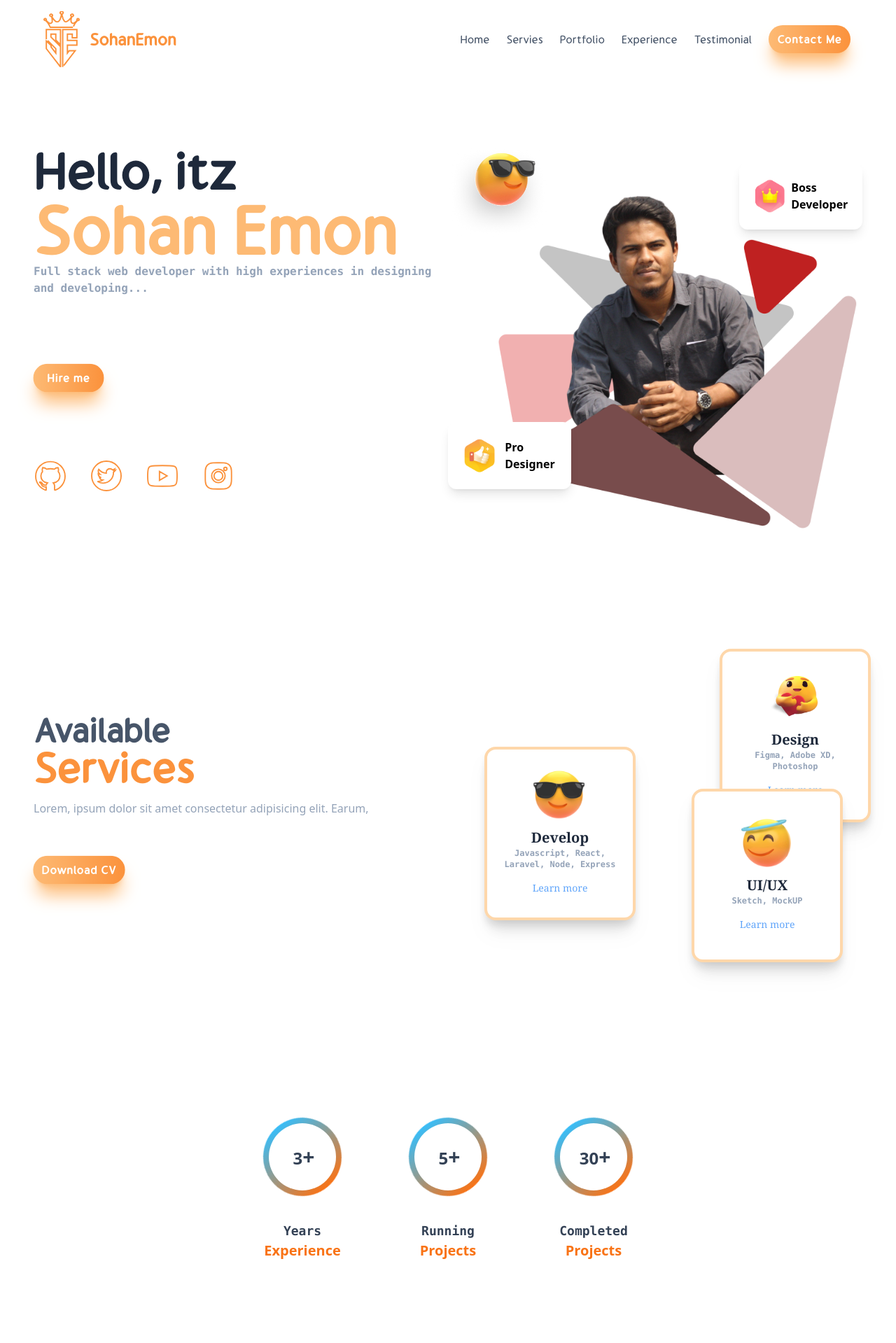
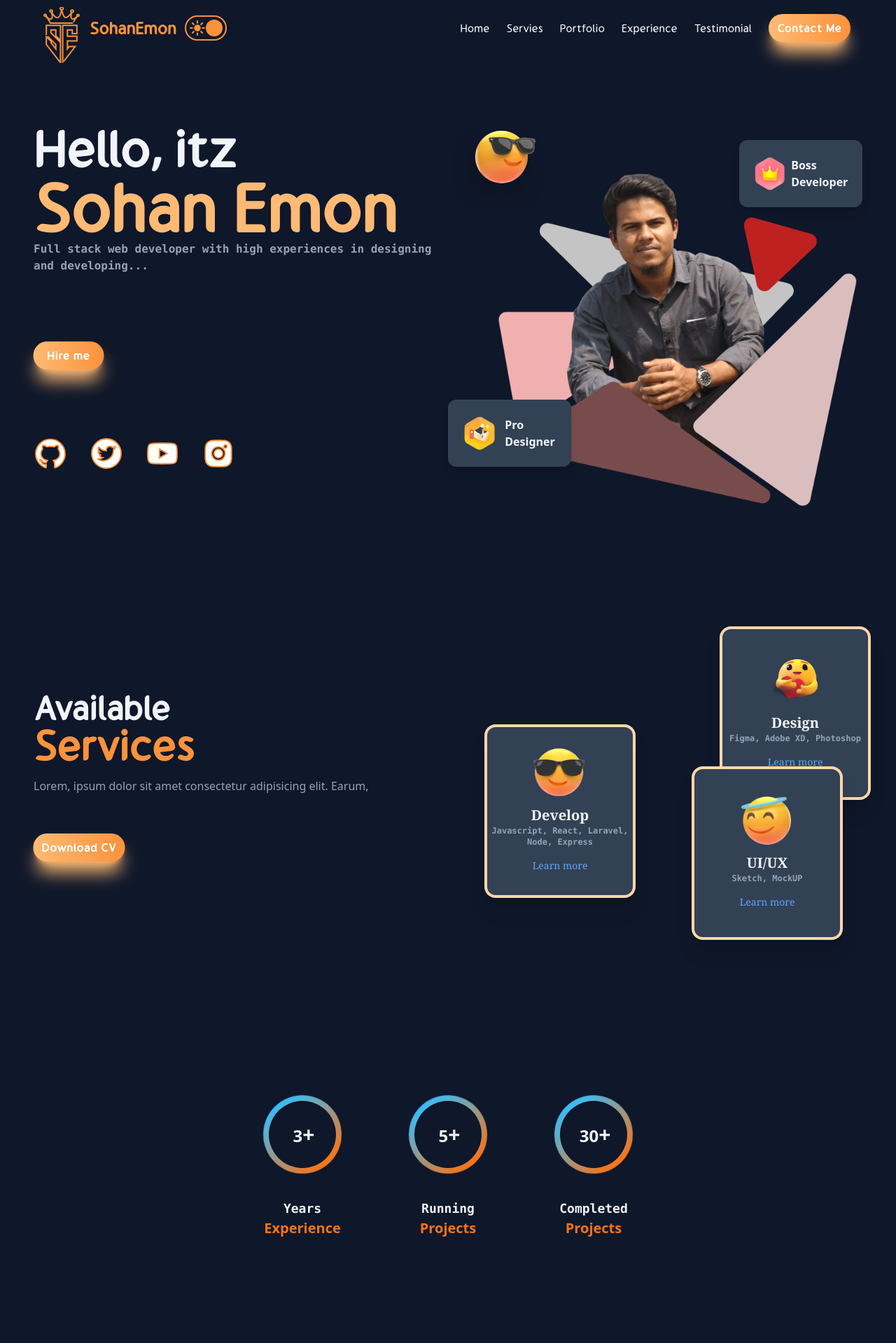
Before and after one commit to sohanemon/sohanemon.github.io, a React (Create React App) app in the folder sohanemon/: page / in a window 1280 px wide. Shown: the top 1919 px of the page at 70% size. Built offline with nearby package versions, Linux system fonts and the light colour scheme.

Commit message:
orange + night mode

```diff
--- a/sohanemon/src/App.js
+++ b/sohanemon/src/App.js
@@ -1,15 +1,21 @@
 import Navbar from "./components/nav/Navbar";
 import Home from "./components/home/Home";
-import React from "react";
+import React, { createContext, useState } from "react";
 import { motion } from "framer-motion";
 const variants = {
   initial: "",
   inView: "",
   animate: "",
 };
+const ThemeContext = createContext();
+
 function App() {
+  let [darkMode, setDarkMode] = useState(true);
   return (
+    <ThemeContext.Provider value={{ setDarkMode, darkMode }}>
+      <div className={darkMode && "dark"}>
         <motion.div
+          className=" dark:bg-slate-900"
           variants={variants}
           initial="initial"
           whileInView="whileInView"
@@ -18,7 +24,9 @@
           <Navbar />
           <Home />
         </motion.div>
+      </div>{" "}
+    </ThemeContext.Provider>
   );
 }
-
+export { ThemeContext };
 export default App;
--- a/sohanemon/src/components/home/Connect.jsx
+++ b/sohanemon/src/components/home/Connect.jsx
@@ -3,7 +3,7 @@
 import { motion } from "framer-motion";
 import { seSvg } from "../nav/Navbar";
 const inputStyle =
-  "ring ring-orange-400 rounded-md p-3 focus:outline-orange-600  ";
+  "ring ring-orange-400 rounded-md p-3 focus:outline-orange-600 bg-slate-300 dark:bg-slate-800 ";
 const Connect = () => {
   const form = useRef();
 
@@ -30,7 +30,7 @@
     <div className=" container justify-evenly flex flex-col md:flex-row h-[60vh] mx-auto m-12  mb-40 sm:mb-0 ">
       <div className=" flex flex-col justify-center items-center gap-10 pb-4 mx-auto">
         <div className="text-center">
-          <p className="text1">Get in touch </p>
+          <p className="text1 dark:text-slate-100">Get in touch </p>
           <p className="text2 text-3xl ">by Connecting with</p>
         </div>
         {seSvg(200)}
--- a/sohanemon/src/components/home/Experiences.jsx
+++ b/sohanemon/src/components/home/Experiences.jsx
@@ -2,7 +2,7 @@
 import { motion } from "framer-motion";
 const Experiences = () => {
   return (
-    <div className="flex justify-evenly md:justify-center items-center 4 md:gap-24">
+    <div className="flex justify-evenly  md:justify-center items-center 4 md:gap-24">
       {circle(3, "Years", "Experience")}
       {circle(5, "Running", "Projects")}
       {circle(30, "Completed", "Projects")}
@@ -17,26 +17,26 @@
       className="flex flex-col items-center  text-lg justify-around font-semibold my-32  md:h-[30vh]"
     >
       <motion.div
-        whileInView={{ rotate: 360 }}
+        animate={{ rotate: 360 }}
         transition={{ duration: 0.5, repeat: Infinity, ease: "linear" }}
         viewport={{ once: true }}
-        className=" rounded-full p-2 bg-gradient-to-r from-orange-500 to-sky-400"
+        className=" rounded-full p-2 bg-gradient-to-r from-orange-500 to-sky-400 shadow-white"
       >
         <motion.div
           initial={{ rotate: 360 }}
-          whileInView={{ rotate: 0 }}
+          animate={{ rotate: 0 }}
           viewport={{ once: true }}
           transition={{ duration: 0.5, repeat: Infinity, ease: "linear" }}
-          className="bg-white rounded-full w-24 h-24 flex justify-center items-center"
+          className="bg-white dark:bg-slate-900  rounded-full w-24 h-24 flex justify-center items-center"
         >
-          <p className="font-bold ml-1 text-2xl text-slate-700">
+          <p className="font-bold ml-1 text-2xl text-slate-700 dark:text-slate-100">
             {num}
             <span className="text-3xl">+</span>
           </p>
         </motion.div>
       </motion.div>
       <div className="text-center">
-        <p className="text-slate-700 font-mono">{text1}</p>
+        <p className="text-slate-700 dark:text-slate-100 font-mono">{text1}</p>
         <p className="text-orange-500 text-xl">{text2}</p>
       </div>
     </div>
--- a/sohanemon/src/components/home/Footer.jsx
+++ b/sohanemon/src/components/home/Footer.jsx
@@ -5,12 +5,12 @@
   return (
     <div className="h-[30vh] bg-orange-300 w-screen flex flex-col items-center justify-evenly ">
       <a href="mailto:sohanemon@yahoo.com " className="">
-        <p className="text-white font-semibold tracking-widest text-lg text-center ">
+        <p className="text-white font-semibold dark:text-slate-800 tracking-widest text-lg text-center ">
           sohanemon@yahoo.com
         </p>
       </a>
       {socialIcon(
-        "hover:fill-orange-300 hover:stroke-white hover:stroke-[40px]  fill-white ",
+        "hover:fill-orange-300 hover:stroke-white hover:stroke-[40px] dark:fill-slate-700  fill-white ",
         3.5
       )}
     </div>
--- a/sohanemon/src/components/home/Home.jsx
+++ b/sohanemon/src/components/home/Home.jsx
@@ -10,7 +10,7 @@
 
 const Home = () => {
   return (
-    <div className="overflow-x-hidden">
+    <div className="overflow-x-hidden  dark:bg-slate-900">
       <Intro />
       <Services />
       <Experiences />
--- a/sohanemon/src/components/home/Intro.jsx
+++ b/sohanemon/src/components/home/Intro.jsx
@@ -57,10 +57,12 @@
 const Intro = () => {
   return (
     <>
-      <div className="flex flex-col md:flex-row flex-col-reverse font-[Gumela] mt-24 mx-12 ">
+      <div className="flex  md:flex-row flex-col-reverse  font-[Gumela] mt-24 mx-12 ">
         <div className="flex flex-col gap-y-24  flex-1">
           <div className="font-semibold">
-            <p className="text-7xl  text-slate-800 ">Hello, itz</p>
+            <p className="text-7xl  text-slate-800 dark:text-slate-100 ">
+              Hello, itz
+            </p>
             <p className="text-8xl  text-orange-300">Sohan Emon</p>
             <p className="text-slate-400 font-mono">
               Full stack web developer with high experiences in designing and
@@ -112,11 +114,11 @@
 
 const card = (icon, text1, text2) => {
   return (
-    <div className="flex justify-around w-44 h-24 items-center shadow-lg rounded-xl px-4 z-50 bg-white ">
+    <div className="flex justify-around w-44 h-24 items-center shadow-lg rounded-xl px-4 z-50 bg-white dark:bg-slate-700 ">
       <img className="h-12" src={icon} alt={text1 + text2} />
       <div className="font-sans font-semibold ">
-        <p className="">{text1}</p>
-        <p>{text2}</p>
+        <p className="dark:text-slate-100">{text1}</p>
+        <p className="dark:text-slate-100">{text2}</p>
       </div>
     </div>
   );
--- a/sohanemon/src/components/home/Portfolio.jsx
+++ b/sohanemon/src/components/home/Portfolio.jsx
@@ -1,4 +1,3 @@
-import React, { useEffect, useState } from "react";
 import { Swiper, SwiperSlide } from "swiper/react";
 import hoc from "../../img/hoc.png";
 import { Autoplay, Pagination, Navigation } from "swiper";
@@ -11,7 +10,7 @@
   return (
     <div className="md:m-24">
       <div className="text-center space-y-2">
-        <p className="text1 text-5xl">Recent Projects</p>
+        <p className="text1 text-5xl dark:text-slate-100">Recent Projects</p>
         <p className="text2 text-3xl">Portfolio</p>
       </div>
       <Swiper
--- a/sohanemon/src/components/home/Reviews.jsx
+++ b/sohanemon/src/components/home/Reviews.jsx
@@ -48,7 +48,7 @@
 const Reviews = () => {
   return (
     <div className="p-10 mb-56 sm:mb-32 md:mb-0">
-      <p className="text1 text-4xl text-center">
+      <p className="text1 text-4xl text-center dark:text-slate-100">
         All the{" "}
         <motion.p
           initial={{ y: -100, opacity: 0 }}
@@ -74,7 +74,7 @@
         {reviews.map((e) => (
           <SwiperSlide className="flex flex-col items-center border-4  border-slate-300 rounded-lg p-6  gap-5">
             <img className="rounded-full w-32 h-32" src={e.icon} alt="" />
-            <p className="text3 text-lg">{e.review}</p>
+            <p className="text3 text-lg dark:text-slate-300">{e.review}</p>
           </SwiperSlide>
         ))}
       </Swiper>
--- a/sohanemon/src/components/home/Services.jsx
+++ b/sohanemon/src/components/home/Services.jsx
@@ -9,7 +9,8 @@
     <div className="flex flex-col md:flex-row  md:h-[70vh] md:mt-32">
       <div className=" flex flex-col flex-1 m-12 gap-4 my-32 ">
         <div className="font-bold font-[Gumela]">
-          <p className="text1">Available</p> <p className="text2"> Services</p>{" "}
+          <p className="text1 dark:text-slate-100">Available</p>{" "}
+          <p className="text2"> Services</p>{" "}
         </div>
         <div>
           <p className="text3">
@@ -55,11 +56,13 @@
       whileInView={{ x: 0, opacity: 1 }}
       transition={{ duration: 3, type: "spring" }}
       viewport={{ once: true }}
-      className="flex flex-col items-center  lg:h-60 md:w-52 w-1/2 mx-auto my-10 ring-4 shadow-xl ring-orange-200 justify-center text-center  drop-shadow-xl rounded-xl px-4 z-50 bg-white "
+      className="flex flex-col items-center  lg:h-60 md:w-52 w-1/2 mx-auto my-10 ring-4 shadow-xl ring-orange-200 justify-center text-center  drop-shadow-xl rounded-xl  z-50 bg-white dark:bg-slate-700 "
     >
       <img className="h-24" src={icon} alt={text1 + text2} />
       <div className="font-sans font-semibold ">
-        <p className="text-xl font-serif text-slate-800">{text1}</p>
+        <p className="text-xl font-serif text-slate-800 dark:text-slate-100">
+          {text1}
+        </p>
         <p className="text-xs font-mono text-slate-400">{text2}</p>
       </div>
       <button className="text-sm font-serif hover:text-blue-500 hover:bg-blue-200 text-blue-400 my-3 px-2 py-1 rounded-xl">
--- a/sohanemon/src/components/nav/Navbar.jsx
+++ b/sohanemon/src/components/nav/Navbar.jsx
@@ -1,5 +1,9 @@
-import React from "react";
+import React, { useContext } from "react";
 import { motion } from "framer-motion";
+import { MdNightlight } from "react-icons/md";
+import { IoSunnySharp } from "react-icons/io5";
+import { ThemeContext } from "../../App";
+import { IconContext } from "react-icons";
 export const style = {
   li: "font-thin cursor-pointer hover:text-orange-300 hover:font-extrabold ",
 };
@@ -20,7 +24,7 @@
 };
 export const seSvg = (size) => (
   <svg
-    className="stroke-orange-400 stroke-[8px] hover:fill-orange-400 hover:scale-105 hover:stroke-transparent fill-transparent"
+    className="stroke-orange-400 stroke-[8px] mt-5 hover:fill-orange-400 hover:scale-105 hover:stroke-transparent fill-transparent"
     width={size}
     height={size}
     viewBox="0 0 207 328"
@@ -51,11 +55,30 @@
 );
 export const button = style.li + style.button;
 const Navbar = () => {
+  const { setDarkMode, darkMode } = useContext(ThemeContext);
+
   return (
-    <div className="flex font-[Gumela]  items-center h-[10vh]  text-slate-600  my-4  mx-12">
+    <div className="flex font-[Gumela]   items-center h-[10vh] dark:text-slate-100 text-slate-600  py-6  mx-12">
       <div className="flex flex-1 font-extrabold justify-center lg:justify-start text-2xl items-center">
         <div> {seSvg(80)}</div>
-        <div className="text-orange-400">SohanEmon</div>
+        <div className="text-orange-400">SohanEmon</div>{" "}
+        <IconContext.Provider value={{ className: `fill-orange-400  ` }}>
+          <div
+            onClick={() => setDarkMode((p) => !p)}
+            className="flex relative border-2 rounded-full p-1  mx-3 border-orange-400 overflow-hidden
+            "
+          >
+            <IoSunnySharp className="cursor-pointer  " />
+            <MdNightlight className="cursor-pointer  " />
+            <div
+              className={` h-6 w-6 absolute bg-orange-400 rounded-full ${
+                darkMode ? "right-1" : "left-1"
+              }`}
+            >
+              {" "}
+            </div>
+          </div>
+        </IconContext.Provider>
       </div>
       <div className=" flex-1 hidden lg:inline-block  ">
         <ul className="flex flex-row list-none gap-6 justify-center items-center">
--- a/sohanemon/tailwind.config.js
+++ b/sohanemon/tailwind.config.js
@@ -1,5 +1,6 @@
 module.exports = {
   content: ["./src/**/*.{js,jsx,ts,tsx}"],
+  darkMode: "class",
   theme: {
     extend: {},
   },
```
Also changed, not shown: sohanemon/src/components/home/Workplaces.jsx (+4 -4 lines). Lines whose indentation alone changed are shown as unchanged.
